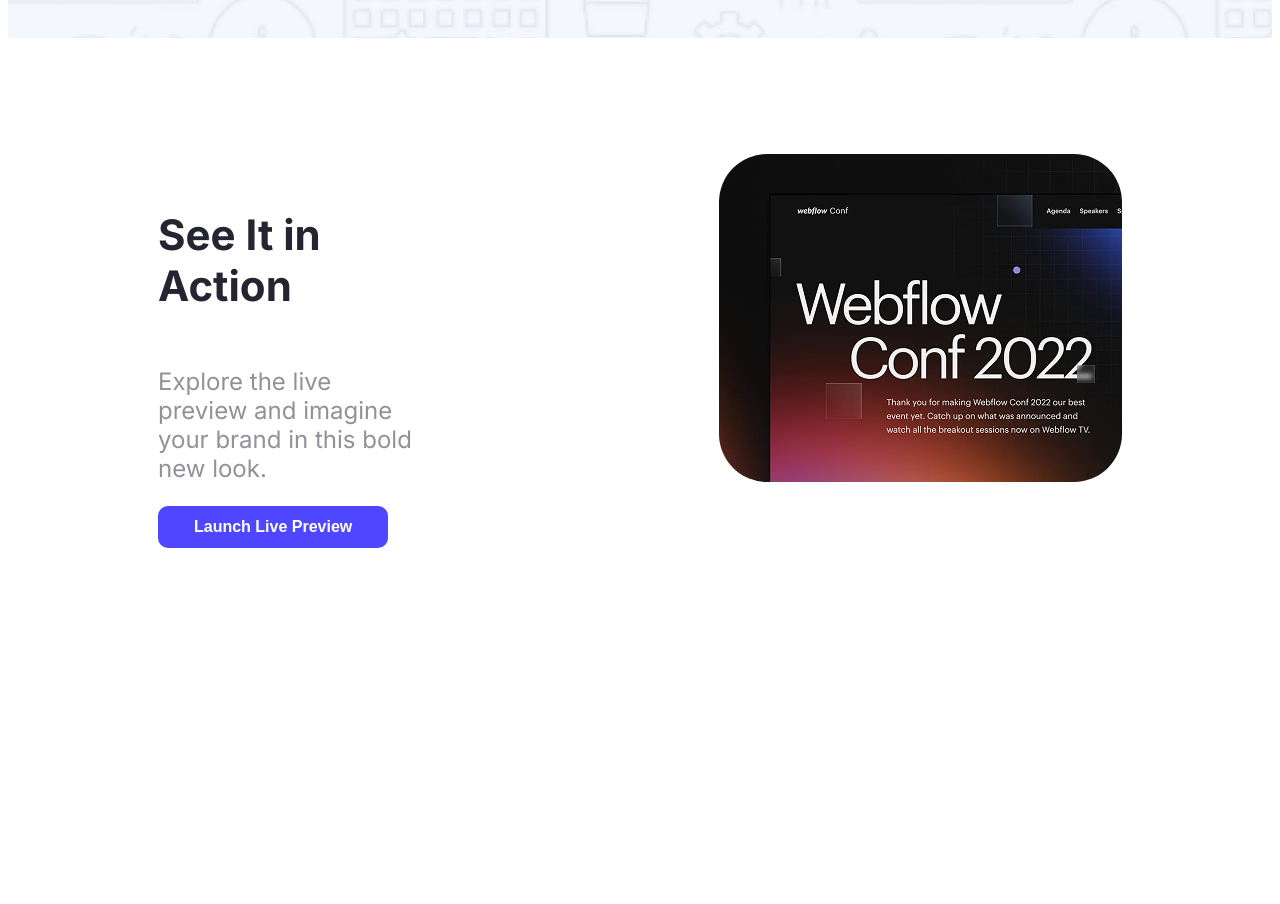
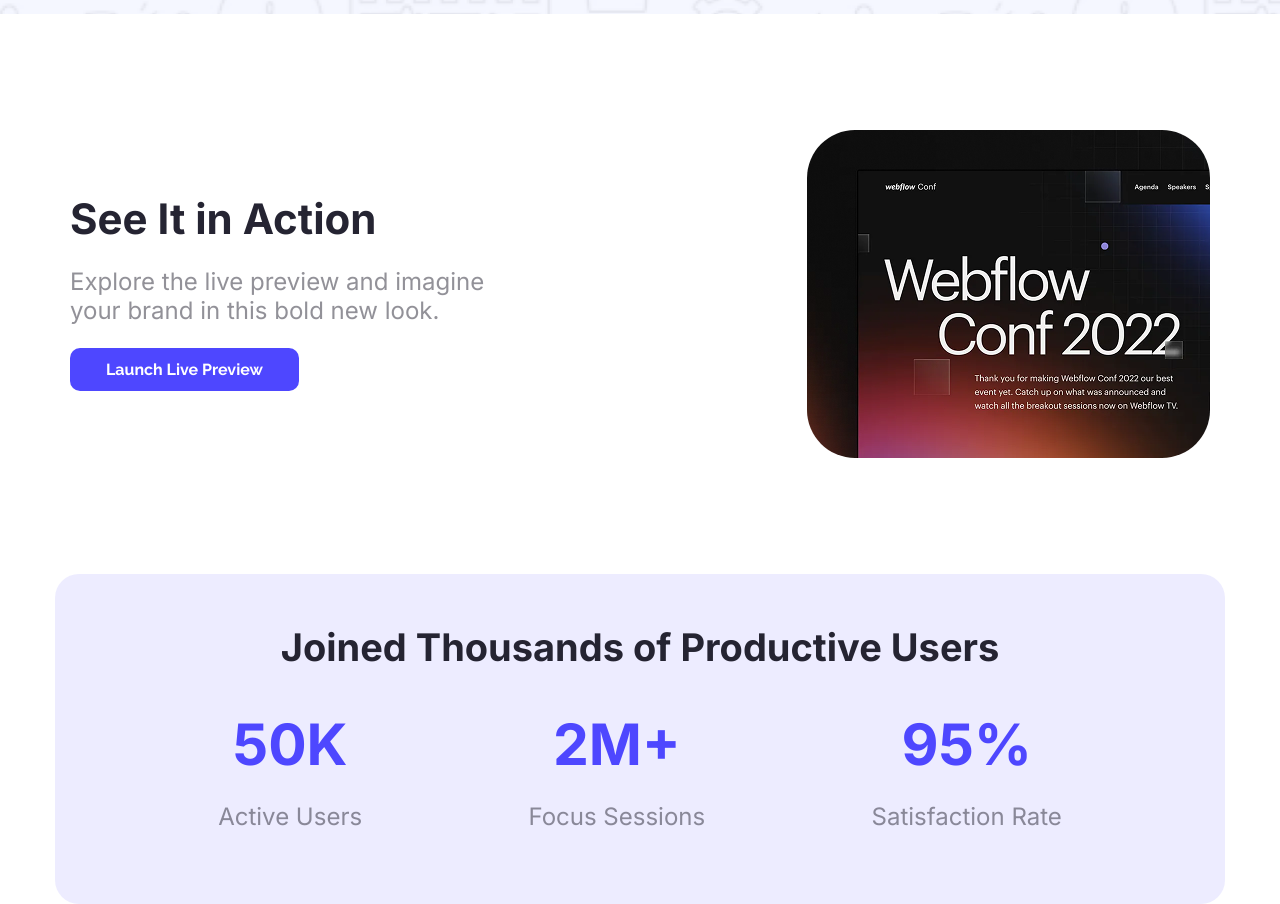
Before and after one commit to DishanSaha/my-assignment, a plain HTML site: page index.html in a window 1280 px wide. Shown: the part 760-1664 px from the top of the page. Before the commit the page ends 1358 px from the top, so only its background shows below. Drawn offline with Linux system fonts and the light colour scheme.

Commit message:
completed about section

```diff
--- a/index.css
+++ b/index.css
@@ -1,70 +1,93 @@
+* {
+    padding: 0;
+    margin: 0;
+}
 
-.inter-normal{
+.inter-normal {
     font-family: "Inter", sans-serif;
     font-optical-sizing: auto;
     font-style: normal;
 }
 
-nav{
+.container {
+    max-width: 1140px;
+    margin: 0 auto;
+}
+
+nav {
     display: flex;
     align-items: center;
     justify-content: space-between;
     margin: 0px 158px;
+    padding: 50px 0;
 }
 
-.nav-title{
+.nav-title {
     font-weight: 900;
     font-size: 34px;
     color: #4E47FF;
+    margin-bottom: 37px;
 }
-nav ul{
+
+nav ul {
     display: flex;
 }
-nav ul li{
+
+nav ul li {
     list-style: none;
 }
-nav ul li a{
+
+nav ul li a {
     text-decoration: none;
 }
-.btn-primary{
+
+button {
+    font-family: "Raleway", sans-serif;
+    font-optical-sizing: auto;
+    font-weight: bold;
+    font-style: normal;
+}
+
+.btn-primary {
     background-color: #4E47FF;
     font-weight: bold;
     font-size: 16px;
     color: #FFFFFF;
-padding:12px 36px ;
+    padding: 12px 36px;
     border-radius: 10px;
     border: none;
 
 
 }
-.banner{
+
+.banner {
     display: flex;
-    flex-wrap: wrap;
-    justify-content: space-between;
-    margin:0 300px 0 300px ;
+    flex-direction: column;
+    align-items: center;
     text-align: center;
-
+    margin-top: 158px;
 }
 
-.banner-title{
+.banner-title {
     font-weight: bold;
     font-size: 65px;
     color: #252432;
-    margin-top: 158px;
+    max-width: 905px;
+    margin-bottom: 37px;
 }
-.header{
+
+.header {
     background-image: url('Hero-bg.png');
     background-size: cover;
     background-position: center;
+}
 
-
-}
-.btn{
+.btn {
     background-color: #4E47FF;
     font-weight: bold;
     font-size: 16px;
     color: #FFFFFF;
-padding:12px 36px ;
+    padding: 12px 36px;
     border-radius: 10px;
     border: none;
     display: block;
@@ -73,30 +96,81 @@ margin: 0 auto;
     text-align: center;
     margin-bottom: 200px;
 }
-h4{
+
+h4 {
     font-weight: bold;
     font-size: 42px;
     color: #252432;
 
 }
-p{
+
+p {
     font-weight: normal;
     font-size: 24px;
-    color:rgba(37, 36, 50, 0.5);
+    color: rgba(37, 36, 50, 0.5);
     margin: 23px 0px 23px 0px;
 
 
 }
-img{
+
+img {
     border-radius: 48px;
 }
-.banner-2{
+
+.banner-2 {
     display: flex;
     justify-content: space-between;
-    margin: 116px 150px 116px 150px;
+    /* margin: 116px 150px 116px 150px; */
+    margin-top: 116px;
     gap: 300px;
 }
-.banner-content{
+
+.banner-content {
     max-width: 1140px;
     max-height: 328px;
+    margin: 62.5px 0;
 }
+
+.banner-content h4 {
+    padding: 0;
+    margin: 0;
+    margin-bottom: 23px;
+}
+
+.section-title {
+    font-weight: bold;
+    font-size: 38px;
+    color: #252432;
+}
+
+.about-items {
+    font-weight: bold;
+    font-size: 38px;
+    color: #4E47FF;
+}
+
+.secondery-bg {
+    background-color: rgba(78, 71, 255, 0.1);
+}
+
+.about {
+    text-align: center;
+    max-width: 1170px;
+    margin: 0 auto;
+    margin-top: 116px;
+}
+
+.about-items {
+    display: flex;
+    justify-content: space-around;
+
+}
+
+.inner-about {
+    padding: 50px 80px;
+    border-radius: 24px;
+}
+
+.inner-about h3 {
+    margin-bottom: 40px;
+}
--- a/index.html
+++ b/index.html
@@ -1,29 +1,33 @@
 <!DOCTYPE html>
 <html lang="en">
+
 <head>
     <meta charset="UTF-8">
     <meta name="viewport" content="width=device-width, initial-scale=1.0">
     <title>web developer portfolio</title>
     <link rel="preconnect" href="https://fonts.googleapis.com">
     <link rel="preconnect" href="https://fonts.gstatic.com" crossorigin>
-<link href="https://fonts.googleapis.com/css2?family=Inter:ital,opsz,wght@0,14..32,100..900;1,14..32,100..900&family=Open+Sans:ital,wght@0,300..800;1,300..800&display=swap" rel="stylesheet">
+    <link
+        href="https://fonts.googleapis.com/css2?family=Inter:ital,opsz,wght@0,14..32,100..900;1,14..32,100..900&family=Raleway:ital,wght@0,100..900;1,100..900&display=swap"
+        rel="stylesheet">
     <link rel="stylesheet" href="index.css">
 </head>
+
 <body class="inter-normal">
     <header class="header">
-        <nav>
+        <nav class="container">
             <h3 class="nav-title">LOGO</h3>
             <ul>
-                <li><a href=""><button class="btn-primary" >Sign Up</button></a> </li>
+                <li><a href=""><button class="btn-primary">Sign Up</button></a> </li>
             </ul>
         </nav>
-        <div class="banner">
+        <div class="banner container">
             <h1 class="banner-title">Cool Dark UI Template for Webflow Agencies!</h1>
             <button class="btn">Stay Focused</button>
         </div>
     </header>
     <main>
-        <div class="banner-2">
+        <div class="banner-2 container">
             <div class="banner-content">
                 <h4>See It in Action</h4>
                 <p>Explore the live preview and imagine your brand in this bold new look.</p>
@@ -31,11 +35,31 @@
             </div>
             <img src="wc-mini.png" alt="">
         </div>
+        <section class="about">
+            <div class="inner-about secondery-bg">
+                <h3 class="section-title">Joined Thousands of Productive Users</h3>
+                <div class="about-items">
+                    <div class="about-item">
+                        <h1>50K</h1>
+                        <p>Active Users</p>
+                    </div>
+                    <div class="about-item">
+                        <h1>2M+</h1>
+                        <p>Focus Sessions</p>
+                    </div>
+                    <div class="about-item">
+                        <h1>95%</h1>
+                        <p>Satisfaction Rate</p>
+                    </div>
+                </div>
+
+            </div>
+        </section>
     </main>
 
     <footer>
 
     </footer>
+</body>
 
-</body>
 </html>
```
Lines whose indentation alone changed are shown as unchanged.
